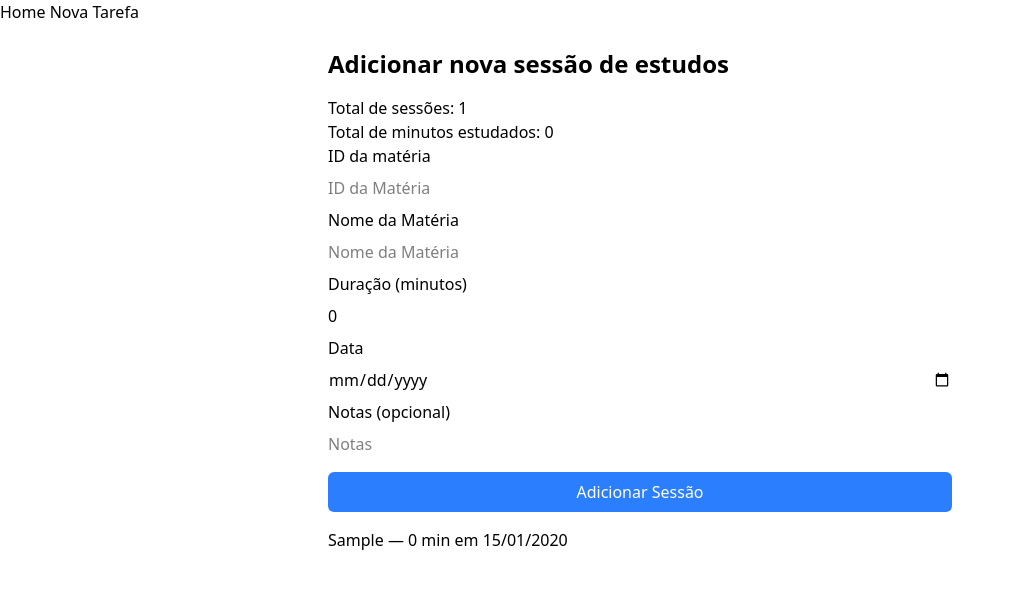
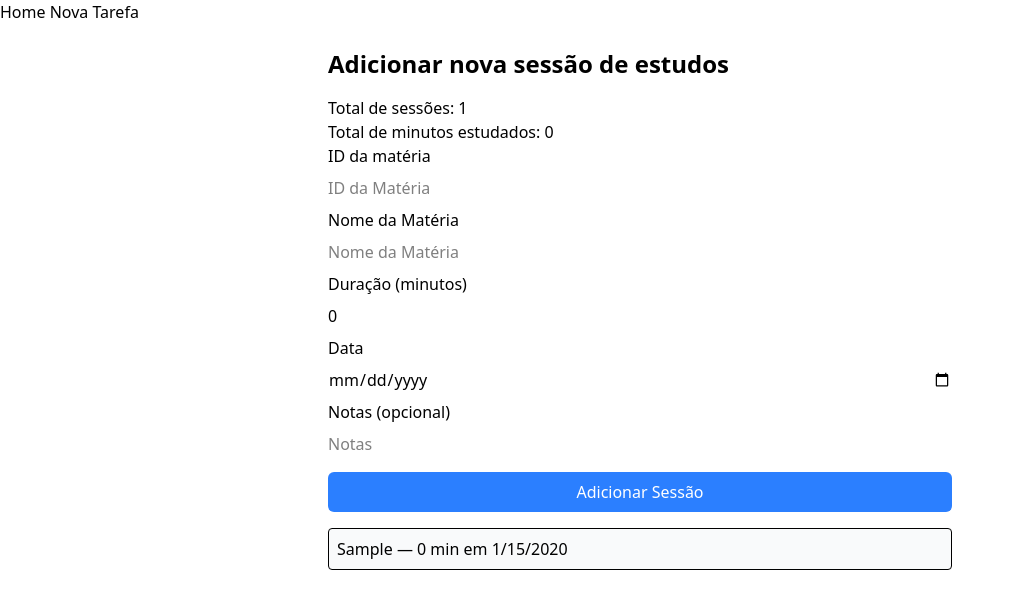
Before and after one commit to Dan1Nicolas/studylog, a React (Vite) app: page /add in a window 1280 px wide. Both pictures are taken after typing "Sample", "Sample", "2020-01-15", "Sample" into the empty fields and a click on the button "Adicionar Sessão". Shown: the top 608 px of the page, without its empty margins (0-1014 px from the left). Built offline with nearby package versions, Linux system fonts and the light colour scheme.

Commit message:
fix: show new sessions in Home and fix SessionDetails whith styles

```diff
--- a/src/App.tsx
+++ b/src/App.tsx
@@ -1,7 +1,7 @@
 import { BrowserRouter, Routes, Route } from "react-router-dom";
 import { Home } from "./pages/home";
 import { NotFound } from "./components/not-found";
-import { useState, useCallback } from "react";
+import { useState } from "react";
 import type { StudySession } from "./types/study";
 import { Layout } from "./components/layout";
 import SessionDetails from "./pages/session-details";
@@ -10,16 +10,16 @@ import { AddStudy } from "./pages/add-Study";
 function App() {
   const [sessions, setSessions] = useState<StudySession[]>([]);
 
-  const addSession = useCallback((session: StudySession) => {
-    setSessions(prev => [...prev, session]);
-  }, []);
+  const handleAddSession = (session: StudySession) => {
+    setSessions((prev) => [...prev, session]);
+  };
 
   return (
     <BrowserRouter>
       <Routes>
         <Route path="/" element={<Layout />}>
           <Route index element={<Home sessions={sessions} />} />
-          <Route path="add" element={<AddStudy sessions={sessions} onAddSession={addSession} />} />
+          <Route path="add" element={<AddStudy sessions={sessions} onAddSession={handleAddSession} />} />
           <Route path="session/:id" element={<SessionDetails sessions={sessions} />} />
           <Route path="*" element={<NotFound />} />
         </Route>
--- a/src/components/study-card.tsx
+++ b/src/components/study-card.tsx
@@ -1,4 +1,4 @@
-import type { StudySession } from "../types/study.ts";
+import type { StudySession } from "../types/study";
 import { Link } from "react-router-dom";
 
 interface StudyCardProps {
@@ -7,10 +7,14 @@ interface StudyCardProps {
 
 export default function StudyCard({ study }: StudyCardProps) {
     return (
-        <div>
-            <p><Link to={"/session/" + study.id}>{study.subject}</Link></p>
+        <div className="p-4 mb-2 border rounded bg-white shadow hover:shadow-md transition">
+            <p>
+              <Link to={`/session/${study.id}`} className="text-blue-500 hover:underline">
+                {study.subject}
+              </Link>
+            </p>
             <p>Minutos: {study.minutes} min</p>
-            <p>Data: {study.date}</p>
+            <p>Data: {new Date(study.date).toLocaleDateString()}</p>
             {study.notes?.trim() && <p>Notas: {study.notes}</p>}
         </div>
     )
--- a/src/pages/add-Study.tsx
+++ b/src/pages/add-Study.tsx
@@ -7,21 +7,19 @@ interface AddStudyProps {
 }
 
 export function AddStudy({ sessions, onAddSession }: AddStudyProps) {
-  const totalMinutes = sessions.reduce((sum, s) => sum + s.minutes, 0);
-
   return (
     <div className="max-w-2xl mx-auto p-6">
       <h2 className="text-2xl font-bold mb-4">Adicionar nova sessão de estudos</h2>
       <p>Total de sessões: {sessions.length}</p>
-      <p>Total de minutos estudados: {totalMinutes}</p>
+      <p>Total de minutos estudados: {sessions.reduce((sum, s) => sum + s.minutes, 0)}</p>
 
       <StudyForm onAddSession={onAddSession} />
 
       {sessions.length > 0 && (
-        <ul className="mt-4">
+        <ul className="mt-4 space-y-2">
           {sessions.map((s) => (
-            <li key={s.id}>
-              {s.subject} — {s.minutes} min em {new Date(s.date).toLocaleDateString("pt-BR")}
+            <li key={s.id} className="p-2 border rounded bg-gray-50">
+              {s.subject} — {s.minutes} min em {new Date(s.date).toLocaleDateString()}
             </li>
           ))}
         </ul>
--- a/src/pages/session-details.tsx
+++ b/src/pages/session-details.tsx
@@ -7,7 +7,6 @@ interface SessionDetailsProps {
 
 export default function SessionDetails({ sessions }: SessionDetailsProps) {
   const { id } = useParams<{ id: string }>();
-
   const session = sessions.find((s) => s.id === id);
 
   if (!session) {
@@ -31,15 +30,13 @@ export default function SessionDetails({ sessions }: SessionDetailsProps) {
         <span className="font-semibold">Duração:</span> {session.minutes} minutos
       </p>
       <p className="text-gray-700 mb-2">
-        <span className="font-semibold">Data:</span>{" "}
-        {new Date(session.date).toLocaleDateString("pt-BR")}
+        <span className="font-semibold">Data:</span> {new Date(session.date).toLocaleDateString()}
       </p>
       {session.notes && (
         <p className="text-gray-700 mb-2">
           <span className="font-semibold">Anotações:</span> {session.notes}
         </p>
       )}
-
       <Link
         to="/"
         className="mt-6 inline-block px-4 py-2 bg-blue-500 text-white rounded-lg hover:bg-blue-600"
```
